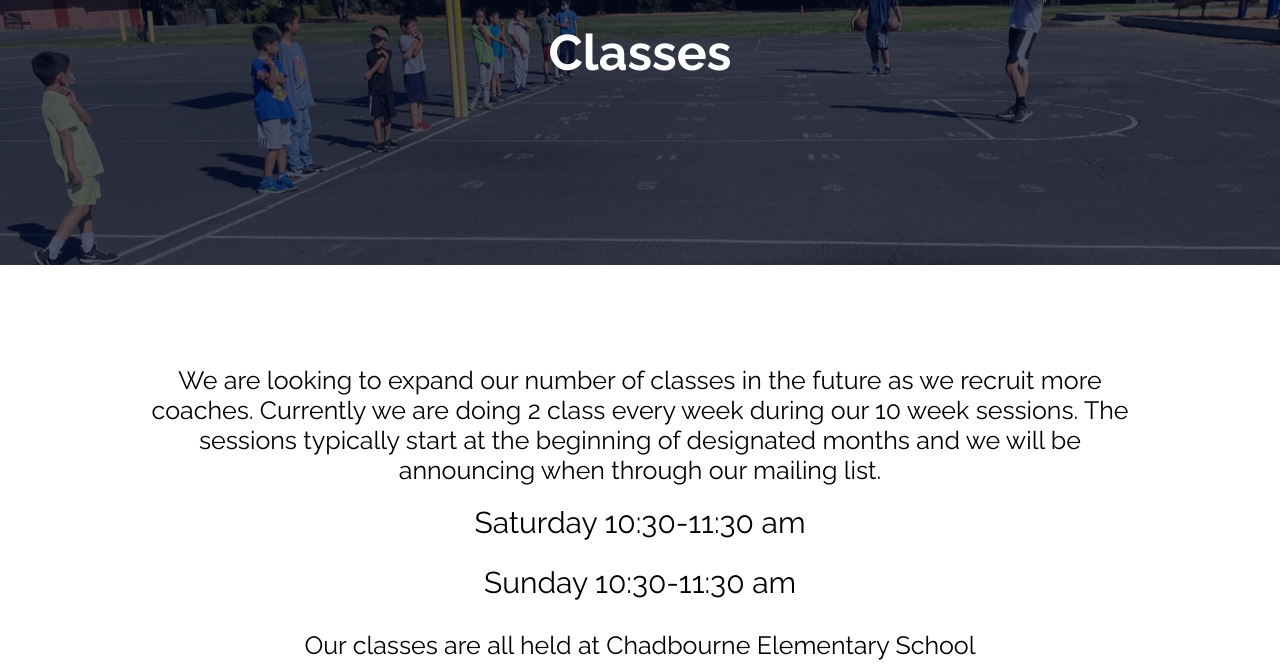
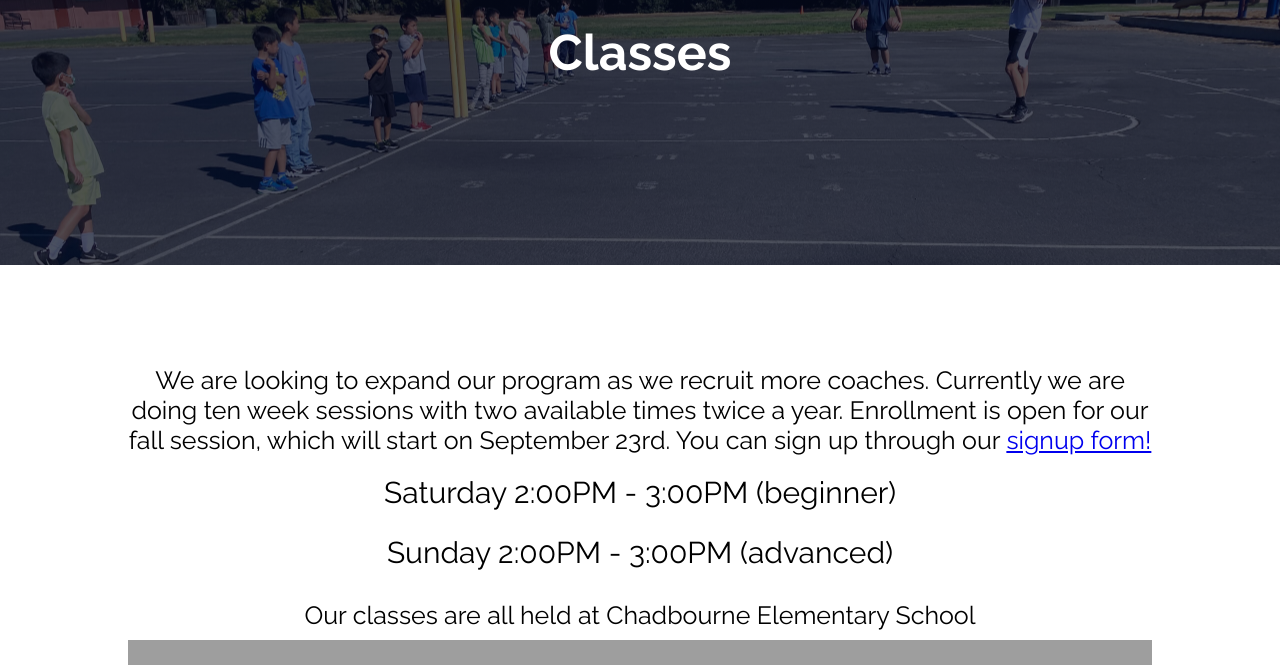
Before and after one commit to sparkhubbasketball/sparkhubbasketball.github.io, a plain HTML site: page class.html in a window 1280 px wide. Shown: the part 135-800 px from the top of the page. Drawn offline with Linux system fonts and the light colour scheme; grey boxes are pictures that could not be loaded.

Commit message:
Update class.html

```diff
--- a/class.html
+++ b/class.html
@@ -189,10 +189,10 @@
         </div>
         </section>
         <section class="class-info">
-            <p>We are looking to expand our number of classes in the future as we recruit more coaches. Currently we are doing 2 class every week during our 10 week sessions. The sessions typically start at the beginning of designated months and we will be announcing when through our mailing list.</p>
+            <p>We are looking to expand our program as we recruit more coaches. Currently we are doing ten week sessions with two available times twice a year. Enrollment is open for our fall session, which will start on September 23rd. You can sign up through our <a href="https://forms.gle/yRG55mktGV86fpcT9">signup form!</a> </p>
             <ul>
-                <li>Saturday 10:30-11:30 am</li>
-                <li>Sunday 10:30-11:30 am</li>
+                <li>Saturday 2:00PM - 3:00PM (beginner)</li>
+                <li>Sunday 2:00PM - 3:00PM (advanced)</li>
             </ul>
         </section>
         <section class="location">
```
